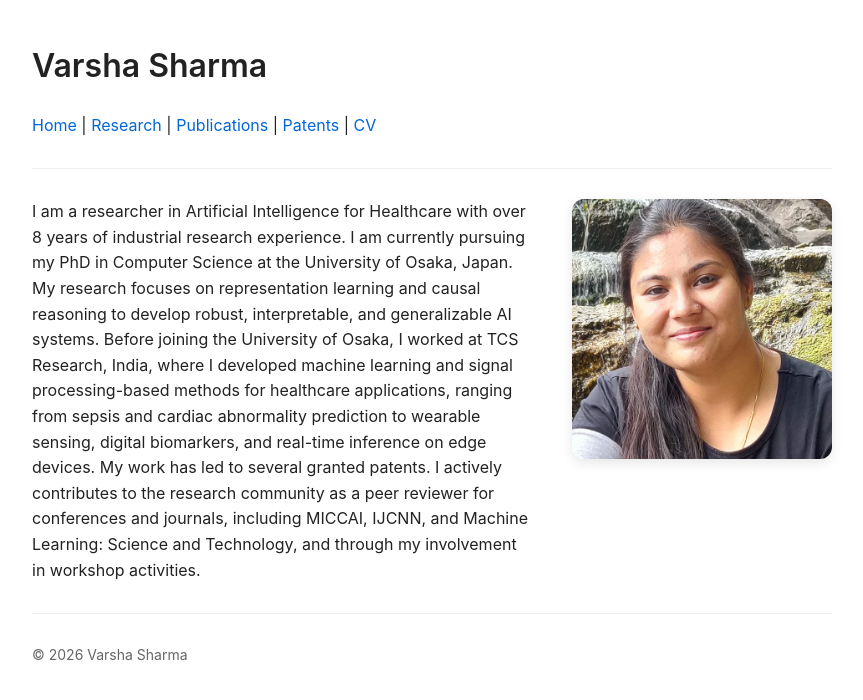
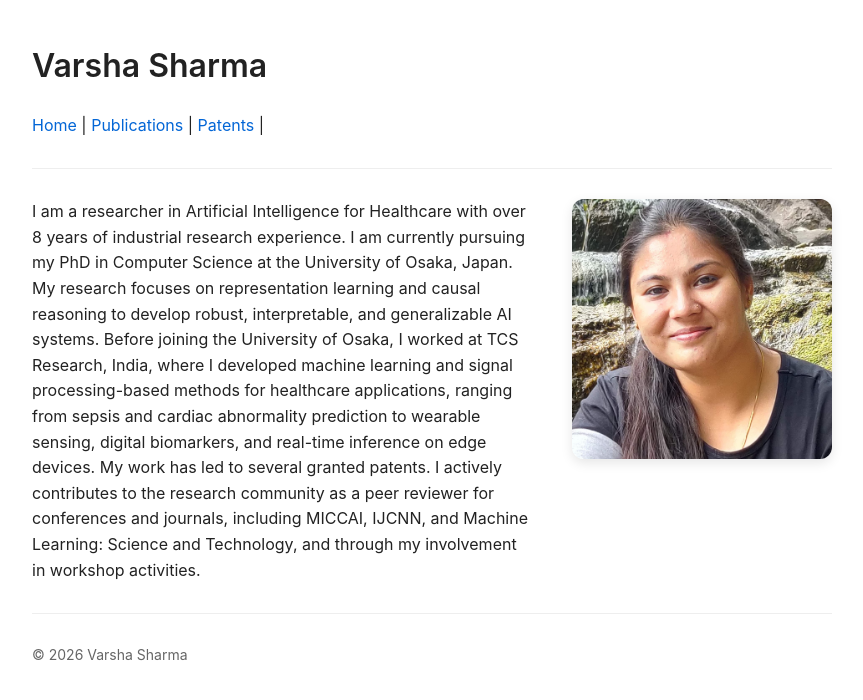
Before and after one commit to shavarsha/shavarsha.github.io, a Jekyll site: the page built from index.md, in a window 1280 px wide. Shown: the top 700 px of the page, without its empty margins (208-1071 px from the left). Built offline with Jekyll 4.4.1, drawn with Linux system fonts in a browser that asks for light colours.

Commit message:
Update default.html

```diff
--- a/_layouts/default.html
+++ b/_layouts/default.html
@@ -11,10 +11,10 @@
 
   <p>
     <a href="/">Home</a> |
-    <a href="/research">Research</a> |
+    <!-- <a href="/research">Research</a> | -->
     <a href="/publications">Publications</a> |
     <a href="/patents">Patents</a> |
-    <a href="/cv">CV</a>
+    <!-- <a href="/cv">CV</a> -->
   </p>
 
   <hr>
```
